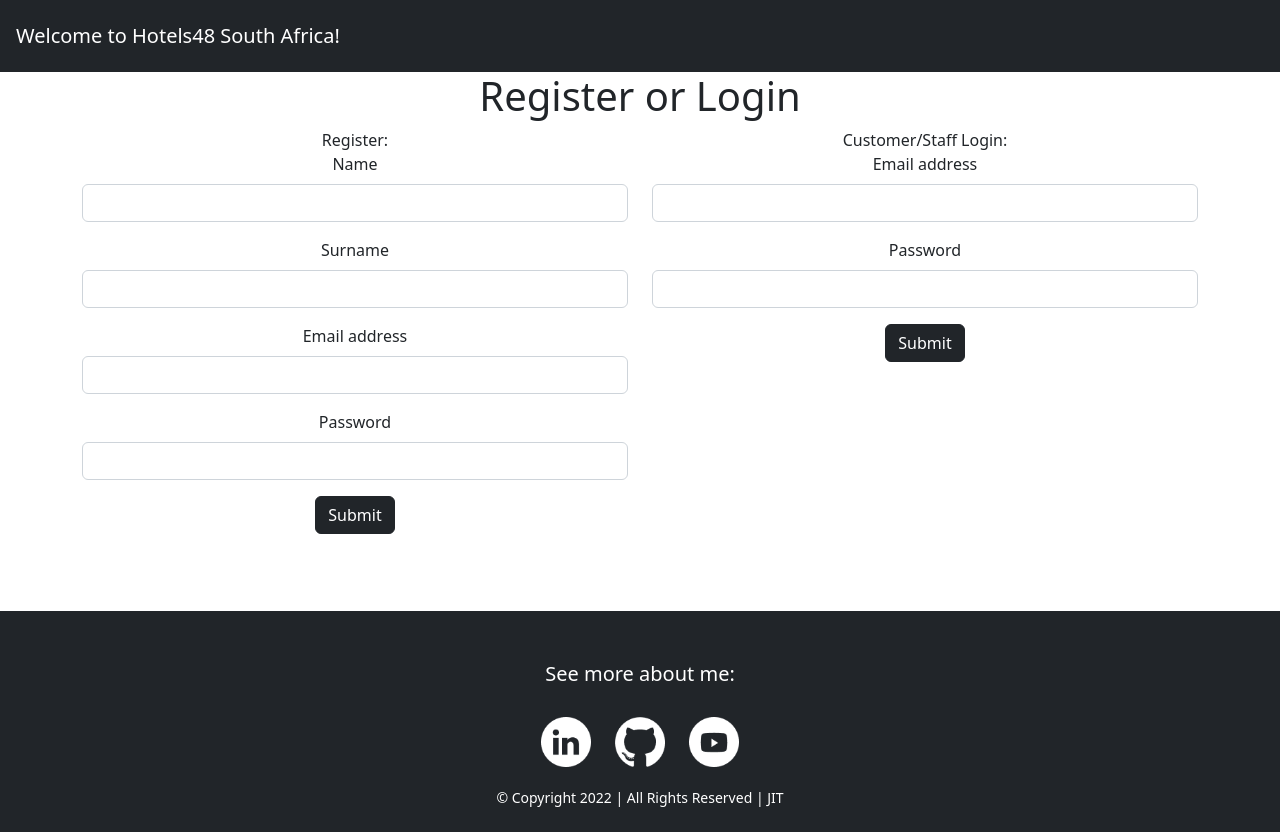
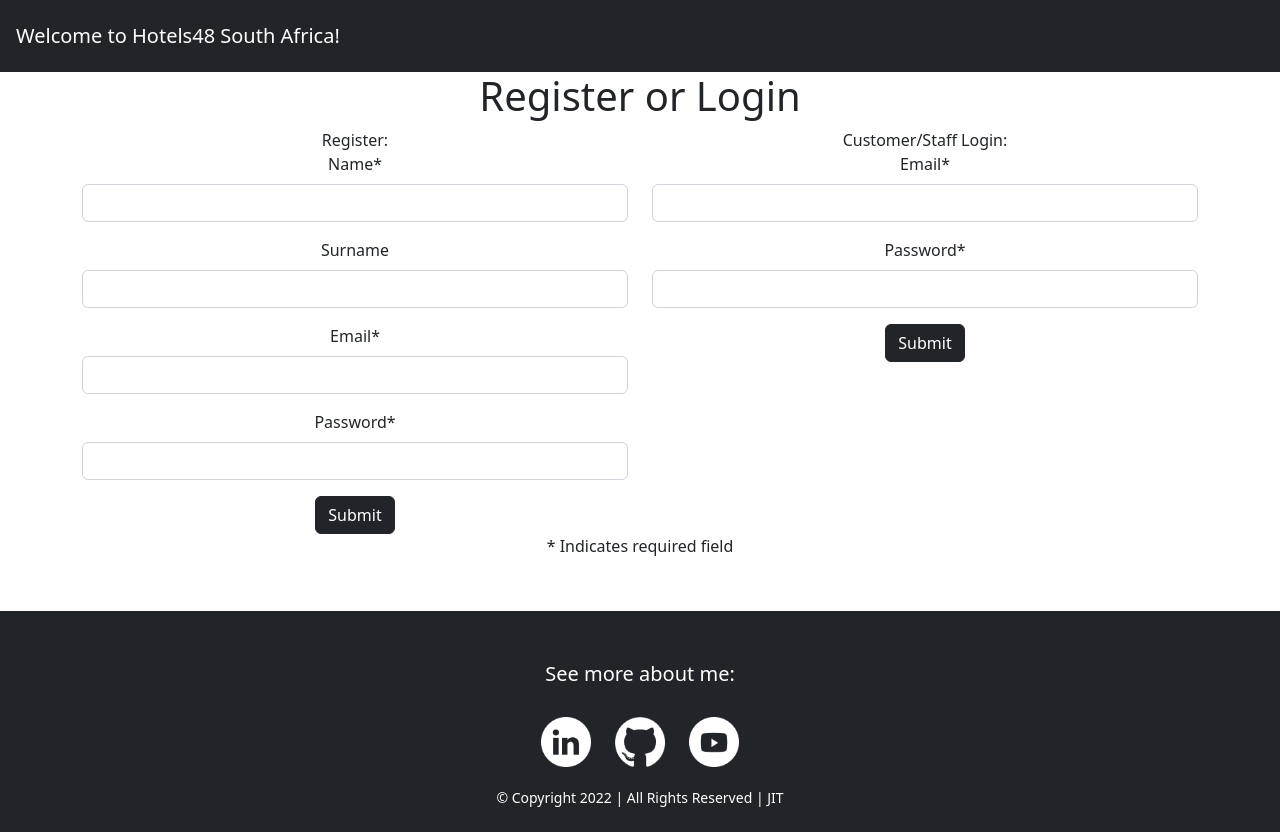
Before and after one commit to JustInTimez/HotelBookingApp, a PHP site: page / in a window 1280 px wide. Run offline with PHP 8.4, Linux system fonts and the light colour scheme; some libraries are stand-ins or nearby versions.

Commit message:
Cleanup files

```diff
--- a/index.php
+++ b/index.php
@@ -17,43 +17,45 @@
             <div class="container text-center">
                 <div class="row">
                     <div class="col-lg-6">Register:
-                        <form action="process.php" method="post">
+                        <form action="process.php" method="post" onsubmit="return formValidate()">
                             <div class="mb-3">
-                                <label for="InputName" class="form-label">Name</label>
-                                <input type="text" name="InputName" class="form-control" id="InputName">
+                                <label for="RegInputName" class="form-label">Name*</label>
+                                <input type="text" name="RegInputName" class="form-control" id="RegInputName" required>
+                                <p id="RegNameErr" class="d-none">Please fill out this field.</p>
                             </div>
                             <div class="mb-3">
-                                <label for="InputSurname" class="form-label">Surname</label>
-                                <input type="text" name="InputSurname" class="form-control" id="InputSurname">
+                                <label for="RegInputSurname" class="form-label">Surname</label>
+                                <input type="text" name="RegInputSurname" class="form-control" id="RegInputSurname">
                             </div>
                             <div class="mb-3">
-                                <label for="InputEmail" class="form-label">Email address</label>
-                                <input type="email" name="InputEmail" class="form-control" id="InputEmail">
+                                <label for="RegInputEmail" class="form-label">Email*</label>
+                                <input type="email" name="RegInputEmail" class="form-control" id="RegInputEmail" required>
+                                <p id="RegEmailErr">We need your email address</p>
                             </div>
                             <div class="mb-3">
-                                <label for="InputPassword" class="form-label">Password</label>
-                                <input type="password" name="InputPassword" class="form-control" id="InputPassword">
+                                <label for="RegInputPassword" class="form-label">Password*</label>
+                                <input type="password" name="RegInputPassword" class="form-control" id="RegInputPassword" required>
+                                <p id="RegPassErr"><small>You MUST use a password</small></p>
                             </div>
                             <button type="submit" name='Submit' class="btn btn-dark">Submit</button>
                         </form>
-
                     </div>
 
                     <div class="col-lg-6">Customer/Staff Login:
                         <form action="process.php" method="post">
                             <div class="mb-3">
-                                <label for="InputEmail" class="form-label">Email address</label>
-                                <input type="email" class="form-control" id="InputEmail" aria-describedby="emailHelp">
+                                <label for="InputEmail" class="form-label">Email*</label>
+                                <input type="email" class="form-control" id="InputEmail" required>
                             </div>
                             <div class="mb-3">
-                                <label for="InputPassword" class="form-label">Password</label>
-                                <input type="password" class="form-control" id="InputPassword">
+                                <label for="InputPassword" class="form-label">Password*</label>
+                                <input type="password" class="form-control" id="InputPassword" required>
                             </div>
                             <button type="submit" class="btn btn-dark">Submit</button>
                         </form>
-
                     </div>
                 </div>
+                <p>* Indicates required field</p>
             </div>
             <?php include __DIR__ . "/templates/partials/footer.php"; ?>
         </div>
--- /dev/null
+++ b/process.php
@@ -0,0 +1,2 @@
+<?php
+include __DIR__ . "/head.php";
--- a/static/css/style.css
+++ b/static/css/style.css
@@ -12,7 +12,10 @@
     padding-bottom: 221px;
 }
 
-
+#RegNameErr, #RegEmailErr, #RegPassErr {
+    display: none;
+    color: red;
+}
 
 
 
--- a/templates/partials/head.php
+++ b/templates/partials/head.php
@@ -4,6 +4,9 @@ error_reporting(E_ALL);
 ini_set('display_errors', 'On');
 
 session_start();
+
+
+
 ?>
 
 <head>
--- a/templates/partials/header.php
+++ b/templates/partials/header.php
@@ -1,5 +1,5 @@
 <?php
-include __DIR__ . "/head.php"
+include __DIR__ . "/head.php";
 ?>
 
 <header>
```
Also changed, not shown: static/js/frontend.js (+14 -0 lines).
